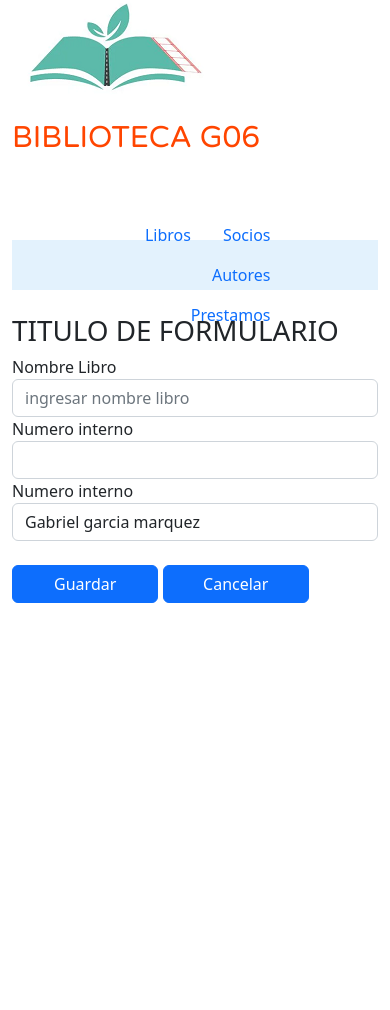
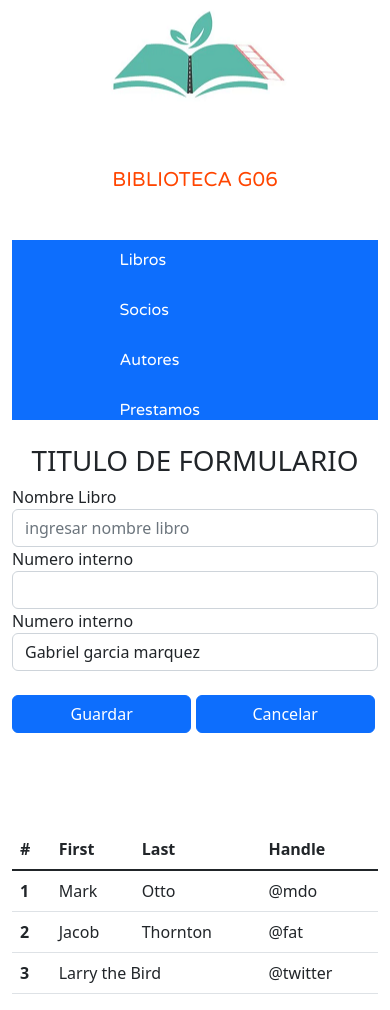
Before and after one commit to josetitoarchila/bibliotecag06, a plain HTML site: page libros.html in a window 390 px wide. Before the commit the page ends 844 px from the top, so only its background shows below. Drawn offline with nearby package versions, Linux system fonts and the light colour scheme.

Commit message:
Bootstrap

```diff
--- a/estilos/libros.css
+++ b/estilos/libros.css
@@ -3,12 +3,32 @@
 .columna_uno{
     /*background-color: cornflowerblue;*/
     height: 120px;
+    position: relative;
 
 }
+
+.columna_uno img{
+    position: absolute;
+    left: 50%;
+    top: 50%;
+    transform: translate(-50%, -50%);
+    -webkit-transform: translate(-50%, -50%);
+}
+
 .columna_dos{
-/*    background-color:aquamarine;*/
+    /*background-color:aquamarine;*/
     height: 120px;
+    position: relative;
+}
 
+
+
+.columna_dos h1{
+    position: absolute;
+    left: 30%;
+    top: 50%;
+    transform: translate(-50%, -50%);
+    -webkit-transform: translate(-50%, -50%);
 }
 
 .titulo1{
@@ -22,19 +42,67 @@ div{
 }
 nav{
     height: 50px;
+
 }
 div ul{
     position: absolute;
     left: 50%;
-    top: 70%;
+    top: 50%;
     transform: translate(-50%, -50%);
     -webkit-transform: translate(-50%, -50%);
+
 }
 
 .btn-primary{
-    width: 40%;
+    width: 49%;
+}
+
+.nav-link{
+    color:white;
+
+}
+
+li a{
+    font-family: 'Varela Round', sans-serif !important;
+}
+
+/*fin header*/
+
+
+/*formulario*/
+.titulo2{
+    text-align: center;
 }
 
 
 
-/*fin header*/
+
+/*fin formulario*/
+
+
+@media screen and (max-width: 640px){
+    .columna_dos h1{
+        position: absolute;
+        left: 50%;
+        top: 50%;
+        transform: translate(-50%, -50%);
+        -webkit-transform: translate(-50%, -50%);
+    }
+
+    .titulo1{
+        text-align: center;
+        font-size:20px;
+    }
+
+    .columna_tres, nav{
+        height: 180px;
+    }
+    .navbar, .columna_tres{
+        background-color: white;
+    }
+
+    .nav-item{
+        width: 100%;
+        margin-top: 10px;
+    }
+}
--- /dev/null
+++ b/estilos/login.css
@@ -0,0 +1,48 @@
+.estilo_h3{
+    text-align: center;
+}
+.caja1{
+
+    height: 60px;
+}
+
+
+.caja2{
+
+    height: 60px;
+}
+.caja3
+{
+
+height: 60px;
+}
+
+.caja1logo{
+
+    height: 120px;
+}
+
+
+.caja2logo{
+    height: 120px;
+
+    position: relative;
+
+}
+
+.caja2logo img{
+    position: absolute;
+    left: 50%;
+    top: 50%;
+    transform: translate(-50%, -50%);
+    -webkit-transform: translate(-50%, -50%);
+}
+.caja3logo
+{
+    height: 120px;
+
+}
+
+.caja_login{
+    position: relative;
+}
--- a/libros.html
+++ b/libros.html
@@ -17,17 +17,16 @@
 <body>
     <div class="container">
         <div class="row">
-            <div class="col-12 col-md-6 col-xl-6 columna_uno">
+            <div class="col-12 col-md-6 columna_uno">
                <img src="/img/logo.png" alt="biblioteca g06">
             </div>
-            <div class="col-12 col-md-6 col-xl-6 columna_dos">
+            <div class="col-12 col-md-6 columna_dos">
                <h1 class="titulo1">BIBLIOTECA G06</h1>
             </div>
-        </div>
-    </div>
-    <div class="container">
-        <nav  class="navbar" style="background-color: #e3f2fd; align-items: center;">
+            <div class="col-12 col-md-12 columna_tres">
+                <!--<nav  class="navbar" style="background-color: #e3f2fd; align-items: center;">-->
                     <!-- Navbar content -->
+                <nav  class="navbar navbar-dark bg-primary" style="align-items: center;">
                     <ul class="nav justify-content-end">
                         <li class="nav-item"><a class="nav-link" href="#">Libros</a></li>
                         <li class="nav-item"><a class="nav-link" href="#">Socios</a></li>
@@ -36,10 +35,15 @@
                     </ul>
                 </nav>
             </div>
+
+        </div>
+    </div>
     <br />
     <div class="container">
         <div class="row">
             <h1 class="titulo2">TITULO DE FORMULARIO</h1>
+            <div class="col-12 col-md-2"></div>
+            <div class="col-12 col-md-8">
                 <form id="formulario_libros">
                     <div class="form-group">
                         <label for="nombre_libro">Nombre Libro</label>
@@ -63,7 +67,51 @@
                     <br /><br /><br />
                 </form>
             </div>
+            <div class="col-12 col-md-2"></div>
+
+
+
         </div>
+    </div>
+    <br /><br />
+    <div class="container">
+        <div class="row">
+                <div class="col-0 col-md-1"></div>
+                <div class="col-12 col-md-10">
+                    <table class="table">
+                        <thead>
+                          <tr>
+                            <th scope="col">#</th>
+                            <th scope="col">First</th>
+                            <th scope="col">Last</th>
+                            <th scope="col">Handle</th>
+                          </tr>
+                        </thead>
+                        <tbody class="table-group-divider">
+                          <tr>
+                            <th scope="row">1</th>
+                            <td>Mark</td>
+                            <td>Otto</td>
+                            <td>@mdo</td>
+                          </tr>
+                          <tr>
+                            <th scope="row">2</th>
+                            <td>Jacob</td>
+                            <td>Thornton</td>
+                            <td>@fat</td>
+                          </tr>
+                          <tr>
+                            <th scope="row">3</th>
+                            <td colspan="2">Larry the Bird</td>
+                            <td>@twitter</td>
+                          </tr>
+                        </tbody>
+                      </table>
+                </div>
+                <div class="col-0 col-md-1"></div>
+        </div>
+    </div>
+
 
 
 </body>
```
Also changed, not shown: login.html (added, +49 -0 lines). Lines whose indentation alone changed are shown as unchanged.
